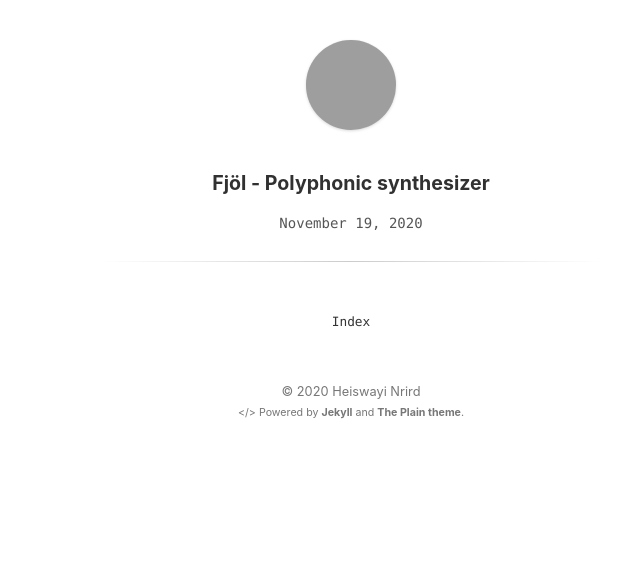
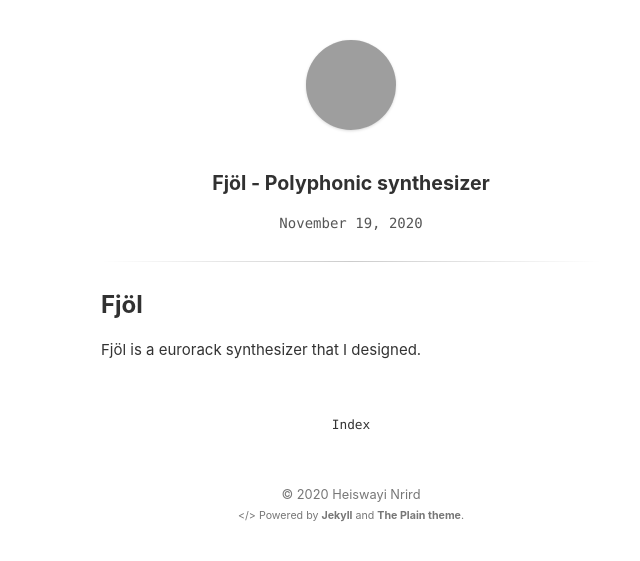
Before and after one commit to hallmar/hallmar.github.io, a Jekyll site: the page built from _posts/2020-11-19-Fjol.md, in a window 1280 px wide. Shown: the top 561 px of the page, without its empty margins (289-929 px from the left). Built offline with Jekyll 4.4.1, drawn with Linux system fonts in a browser that asks for light colours; grey boxes are pictures that could not be loaded.

Commit message:
Update 2020-11-19-Fjol.md

```diff
--- a/_posts/2020-11-19-Fjol.md
+++ b/_posts/2020-11-19-Fjol.md
@@ -2,3 +2,5 @@
 title: Fjöl - Polyphonic synthesizer
 updated: 2020-11-19
 ---
+## Fjöl
+Fjöl is a eurorack synthesizer that I designed.
```
